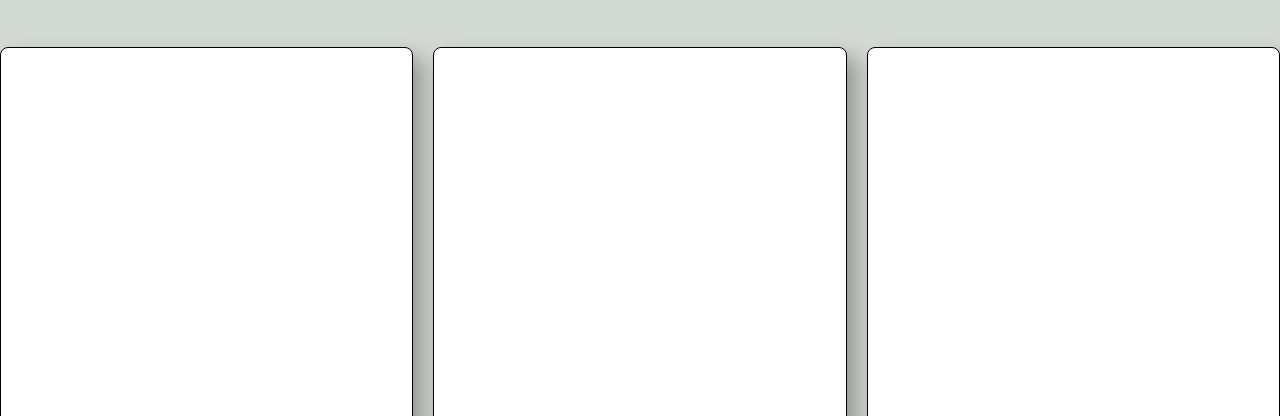
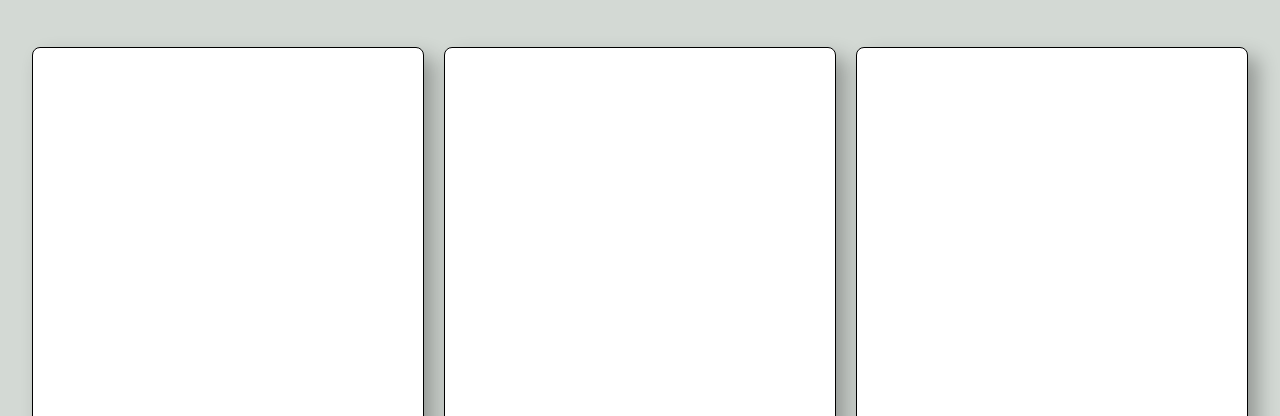
Before and after one commit to warrantyvoidifremoved/CSC317-ExpressNavbar, a website: page public/index.html in a window 1280 px wide. Shown: the part 185-601 px from the top of the page. Drawn offline with Linux system fonts and the light colour scheme; a web font is replaced by a local one.

Commit message:
Fix sticky navbar, changed some styling.

```diff
--- a/public/desktop.css
+++ b/public/desktop.css
@@ -3,8 +3,6 @@
 
 html {
     font-size: 16px;
-    max-height: 100vh;
-    max-width: 100vw;
 }
 
 body {
@@ -76,10 +74,11 @@ body {
 #linksContainer {
     display: grid;
     grid-template-columns: repeat(3, 1fr);
+    margin: 0 auto;
+    padding: 3.125rem 0; /* 50px 0 */
+    max-width: 95%;
+    box-sizing: border-box;
     gap: 1.25rem; /* 20px */
-    padding: 3.125rem 0; /* 50px 0 */
-    box-sizing: border-box;
-    margin: auto;
 }
 
 .links {
--- a/public/index.html
+++ b/public/index.html
@@ -9,7 +9,6 @@
 </head>
 
 <body>
-    <header>
     <nav id="navbar">
         <div id="title">Express Navbar</div>
 
@@ -19,7 +18,6 @@
             <li><a href="/four-algorithms" target="_blank">Four Algorithms</a></li>
         </ul>
     </nav>
-    </header>
 
     <main>
         <div id="information">
```
Lines whose indentation alone changed are shown as unchanged.
